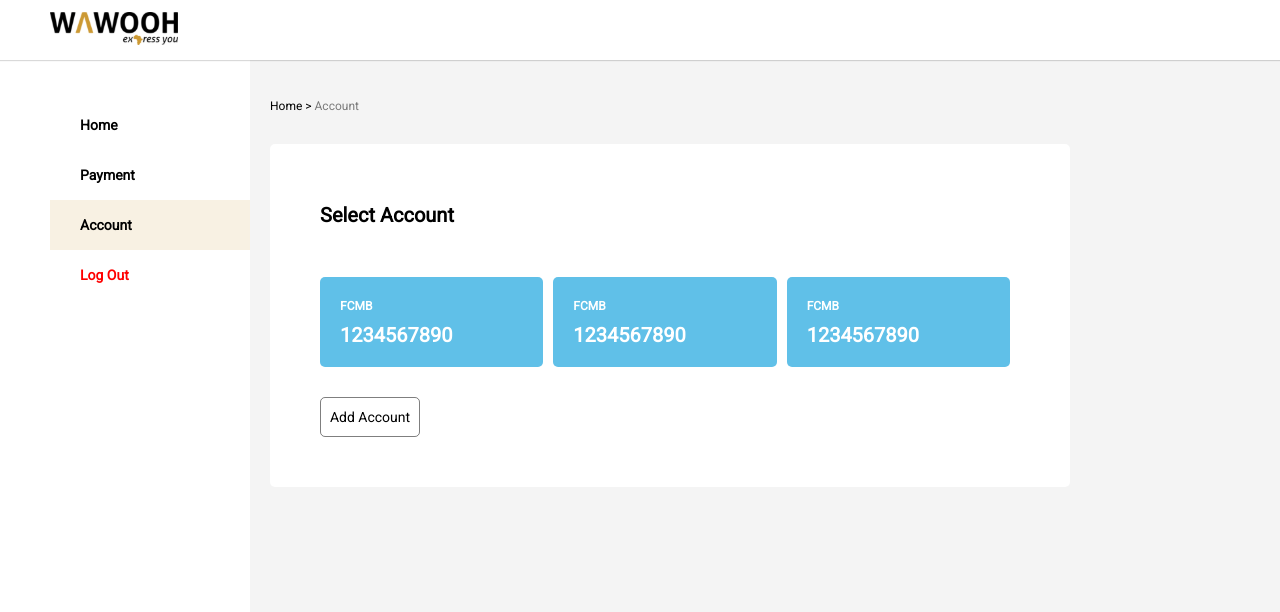
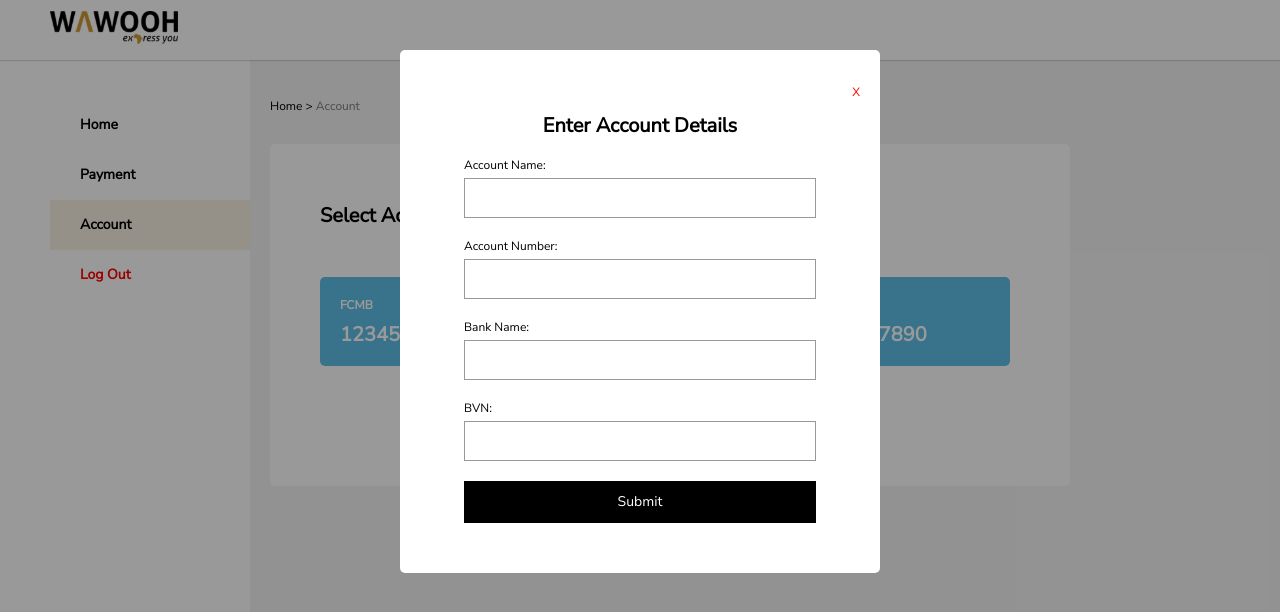
Before and after one commit to slimudoh/wawooh-sales-force, a React (Create React App) app: page /account in a window 1280 px wide. Both pictures are taken after a click on the element "Add Account". Shown: the top 612 px of the page. Built offline with nearby package versions, Linux system fonts and the light colour scheme.

Commit message:
ui updates

```diff
--- a/src/assets/css/app.css
+++ b/src/assets/css/app.css
@@ -113,6 +113,8 @@
   overflow: auto;
   padding-top: 30px;
   padding-bottom: 50px;
+  padding-left: 10px;
+  padding-right: 10px;
 }
 
 @media (max-width: 600px) {
@@ -133,7 +135,6 @@
 
 .auth__form--logo {
   overflow: hidden;
-  padding-right: 10px;
 }
 
 .auth__form--logo > div {
@@ -176,7 +177,6 @@
 .auth__form--form > div {
   max-width: 400px;
   margin: auto;
-  padding: 0 10px;
 }
 
 .auth__form--form-name {
@@ -744,12 +744,13 @@ a {
 @media (max-width: 700px) {
   .payment__cards--btn {
     width: 100%;
+    padding-right: 0;
     border-right: 2px solid transparent;
   }
 }
 
 .payment__cards--btn > div {
-  max-width: 300px;
+  max-width: 100%;
   display: flex;
   flex-direction: row;
   flex-wrap: nowrap;
@@ -798,11 +799,6 @@ a {
   .payment__cards--card {
     padding-left: 0;
     width: 100%;
-  }
-}
-
-@media (max-width: 500px) {
-  .payment__cards--card {
     flex-direction: column;
     flex-wrap: wrap;
   }
@@ -822,13 +818,8 @@ a {
 
 @media (max-width: 700px) {
   .payment__cards--card > div {
-    padding: 0 10px 0 0;
-  }
-}
-
-@media (max-width: 500px) {
-  .payment__cards--card > div {
     width: 100%;
+    padding: 0;
   }
 }
 
@@ -1112,16 +1103,34 @@ a {
   color: #fff;
 }
 
+.account__cards-card > button {
+  width: 80px;
+  height: 30px;
+  margin: 10px auto 0 auto;
+  border-radius: 5px;
+  border: 0;
+  background: red;
+  color: #fff;
+  cursor: pointer;
+  outline: 0;
+}
+
 .account__cards--btn {
-  margin-top: 20px;
+  max-width: 400px;
+  margin: 20px auto 0 auto;
+  display: flex;
+  flex-direction: row;
+  flex-wrap: nowrap;
+  align-items: center;
+  justify-content: center;
+  align-content: center;
 }
 
 .account__cards--btn > div {
-  width: 100px;
+  width: 33.33333333%;
   height: 40px;
   border-radius: 5px;
   border: 1px solid rgba(0, 0, 0, 0.5);
-  font-size: 14px;
   display: flex;
   flex-direction: row;
   flex-wrap: nowrap;
@@ -1129,6 +1138,16 @@ a {
   justify-content: center;
   align-content: center;
   cursor: pointer;
+  text-align: center;
+}
+
+.account__cards--btn > div:nth-child(2) {
+  margin: 0 10px;
+}
+
+.account__cards--btn > div:nth-child(3) {
+  color: red;
+  border: 1px solid red;
 }
 
 .account__modal {
@@ -1248,6 +1267,34 @@ a {
   text-align: center;
 }
 
+.notfound__img {
+  width: 600px;
+  margin: auto;
+  padding: 20px 10 10px 10px;
+}
+
+.notfound__btn {
+  width: 100px;
+  margin: auto;
+  border-radius: 5px;
+  background-color: #000;
+  overflow: hidden;
+}
+
+.notfound__btn > a {
+  color: #fff;
+}
+
+.notfound__btn > a > div {
+  width: 100%;
+  color: #fff;
+  font-size: 12px;
+  cursor: pointer;
+  border: 1px solid #000;
+  padding: 12px 0;
+  text-align: center;
+}
+
 .page-error {
   border: 1px solid red;
   max-width: 300px;
--- a/src/assets/css/reset.css
+++ b/src/assets/css/reset.css
@@ -1,4 +1,4 @@
-@import url("https://fonts.googleapis.com/css?family=Roboto&display=swap");
+@import url("https://fonts.googleapis.com/css?family=Nunito+Sans&display=swap");
 @import url("https://fonts.googleapis.com/css?family=Bad+Script&display=swap");
 html {
   line-height: 1.15; /* 1 */
@@ -8,7 +8,7 @@ html {
 body {
   margin: 0;
   font-size: 14px;
-  font-family: "Roboto", sans-serif;
+  font-family: "Nunito Sans", sans-serif;
 }
 
 * {
@@ -32,7 +32,6 @@ hr {
 }
 
 pre {
-  font-family: monospace, monospace; /* 1 */
   font-size: 1em; /* 2 */
 }
 
--- a/src/components/header.js
+++ b/src/components/header.js
@@ -14,7 +14,7 @@ function Header() {
   };
 
   const logout = () => {
-    history.push("/");
+    history.push("/signin");
   };
 
   return (
--- a/src/components/sidebar.js
+++ b/src/components/sidebar.js
@@ -5,7 +5,7 @@ function Sidebar() {
   let history = useHistory();
 
   const logout = () => {
-    history.push("/");
+    history.push("/signin");
   };
 
   return (
--- a/src/container/App.js
+++ b/src/container/App.js
@@ -1,5 +1,10 @@
 import React, { useState } from "react";
-import { BrowserRouter as Router, Route, Switch } from "react-router-dom";
+import {
+  BrowserRouter as Router,
+  Route,
+  Switch,
+  Redirect
+} from "react-router-dom";
 
 import "./../assets/css/reset.css";
 import "./../assets/css/app.css";
@@ -20,7 +25,8 @@ function App() {
     <div>
       <Router>
         <Switch>
-          <Route exact path="/fashion/:hashmail/:code" component={Signup} />
+          <Route exact path="/" component={Signup} />
+          {/* <Route exact path="/fashion/:hashmail/:code" component={Signup} /> */}
           <Route path="/signin" component={Signin} />
           <Route path="/change-password" component={Password} />
           <Route path="/new-password" component={Reset} />
@@ -28,6 +34,7 @@ function App() {
           {auth ? <Route path="/payment" component={Payment} /> : null}
           {auth ? <Route path="/account" component={Account} /> : null}
           {auth ? <Route component={Notfound} /> : null}
+          {!auth ? <Route render={() => <Redirect to="/signin" />} /> : null}
         </Switch>
       </Router>
     </div>
--- a/src/pages/account.js
+++ b/src/pages/account.js
@@ -12,19 +12,41 @@ function Account() {
   const [successStatus, setSuccessStatus] = useState(false);
   const [errorMessage, setErrorMessage] = useState(null);
   const [successMessage, setSuccessMessage] = useState(null);
+  const [showDeleteButton, setShowDeleteButton] = useState(false);
 
   const [accountData, setAccountData] = useState({
     accountName: "",
     accountNumber: "",
-    bankName: ""
+    bankName: "",
+    bvn: ""
   });
 
-  const openModal = () => {
+  const addAccount = () => {
+    setShowDeleteButton(false);
+
     setErrorMessage(null);
     setErrorStatus(false);
     setSuccessMessage(null);
     setSuccessStatus(false);
     setAccountModal(true);
+  };
+
+  const editAccount = () => {
+    setShowDeleteButton(false);
+
+    setErrorMessage(null);
+    setErrorStatus(false);
+    setSuccessMessage(null);
+    setSuccessStatus(false);
+    setAccountModal(true);
+  };
+
+  const deleteAccount = () => {
+    if (showDeleteButton) {
+      setShowDeleteButton(false);
+      return;
+    }
+    setShowDeleteButton(true);
   };
 
   const closeModal = () => {
@@ -45,27 +67,40 @@ function Account() {
     e.preventDefault();
 
     let accountdata = accountData;
+    const onlyDigits = /^[0-9]*$/;
 
-    if (accountdata.accountName === "") {
+    if (accountdata.accountName.trim() === "") {
       setErrorMessage("Please enter you account name.");
       setErrorStatus(true);
       return;
     }
 
-    if (accountdata.accountNumber === "") {
+    if (accountdata.accountNumber.trim() === "") {
       setErrorMessage("Please enter you account number.");
       setErrorStatus(true);
       return;
     }
 
-    if (!parseInt(accountdata.accountNumber)) {
-      setErrorMessage("Account number must be numbers.");
+    if (!onlyDigits.test(accountdata.accountNumber.trim())) {
+      setErrorMessage("Account number must be numbers without space.");
       setErrorStatus(true);
       return;
     }
 
-    if (accountdata.bankName === "") {
+    if (accountdata.bankName.trim() === "") {
       setErrorMessage("Please enter you bank name.");
+      setErrorStatus(true);
+      return;
+    }
+
+    if (accountdata.bvn.trim() === "") {
+      setErrorMessage("Please enter you BVN number.");
+      setErrorStatus(true);
+      return;
+    }
+
+    if (!onlyDigits.test(accountdata.bvn.trim())) {
+      setErrorMessage("BVN number must be numbers without space.");
       setErrorStatus(true);
       return;
     }
@@ -76,9 +111,11 @@ function Account() {
     setSuccessStatus(false);
 
     console.log(accountdata);
+
     accountdata.accountName = "";
     accountdata.accountNumber = "";
     accountdata.bankName = "";
+    accountdata.bvn = "";
 
     setAccountData({
       ...accountdata
@@ -103,22 +140,27 @@ function Account() {
                 <span>FCMB</span>
                 <p>1234567890</p>
               </div>
+              {showDeleteButton ? <button>Remove</button> : null}
             </div>
             <div className="account__cards-card">
               <div>
                 <span>FCMB</span>
                 <p>1234567890</p>
               </div>
+              {showDeleteButton ? <button>Remove</button> : null}
             </div>
             <div className="account__cards-card">
               <div>
                 <span>FCMB</span>
                 <p>1234567890</p>
               </div>
+              {showDeleteButton ? <button>Remove</button> : null}
             </div>
           </div>
           <div className="account__cards--btn">
-            <div onClick={openModal}>Add Account</div>
+            <div onClick={addAccount}>Add Account</div>
+            <div onClick={editAccount}>Edit Account</div>
+            <div onClick={deleteAccount}>Delete Account</div>
           </div>
         </div>
         {accountModal ? (
@@ -159,6 +201,17 @@ function Account() {
                       onChange={handleAccountData}
                     />
                   </div>
+
+                  <div className="account__modal__content--input">
+                    <label>BVN:</label>
+                    <input
+                      type="text"
+                      name="bvn"
+                      value={accountData.bvn}
+                      onChange={handleAccountData}
+                    />
+                  </div>
+
                   <div className="account__modal__content--btn">
                     <button onClick={createAccount}>Submit</button>
                   </div>
--- a/src/pages/notfound.js
+++ b/src/pages/notfound.js
@@ -1,10 +1,16 @@
 import React from "react";
+import { Link } from "react-router-dom";
 
 function Notfound() {
   return (
     <div className="notfound">
-      <div>
-        <h2>Page not found</h2>
+      <div className="notfound__img">
+        <img src={require("../assets/img/404.jpg")} alt="404" />
+      </div>
+      <div className="notfound__btn">
+        <Link to="/dashboard">
+          <div>GO HOME</div>
+        </Link>
       </div>
     </div>
   );
--- a/src/pages/payment.js
+++ b/src/pages/payment.js
@@ -13,6 +13,10 @@ function Payment() {
 
   const closeModal = () => {
     setModal(false);
+  };
+
+  const selectedAcount = () => {
+    alert("account selected");
   };
 
   return (
@@ -100,12 +104,12 @@ function Payment() {
                 </p>
                 <span>Select an Account to receive payment.</span>
                 <div>
-                  <div>
+                  <div onClick={selectedAcount}>
                     <span>FCMB</span>
                     <p>0123456789</p>
                   </div>
 
-                  <div>
+                  <div onClick={selectedAcount}>
                     <span>FCMB</span>
                     <p>0123456789</p>
                   </div>
--- a/src/pages/signup.js
+++ b/src/pages/signup.js
@@ -70,15 +70,16 @@ function Signup() {
     e.preventDefault();
 
     let signupdata = signupData;
+    const onlyDigits = /^[0-9]*$/;
 
-    if (signupdata.phone === "") {
+    if (signupdata.phone.trim() === "") {
       setErrorMessage("Please enter your phone number.");
       setErrorStatus(true);
       return;
     }
 
-    if (!parseInt(signupdata.phone)) {
-      setErrorMessage("Phone number must be numbers.");
+    if (!onlyDigits.test(signupdata.phone.trim())) {
+      setErrorMessage("Phone number must be numbers without space..");
       setErrorStatus(true);
       return;
     }
```
Also changed, not shown: src/assets/img/404.jpg (added).
